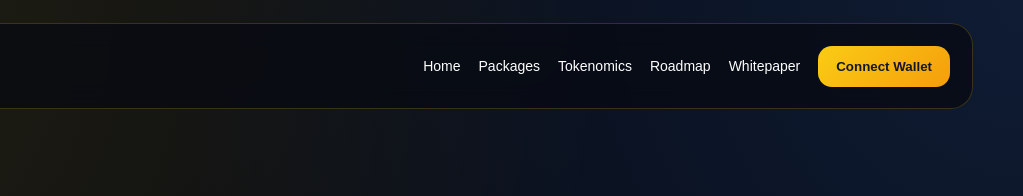
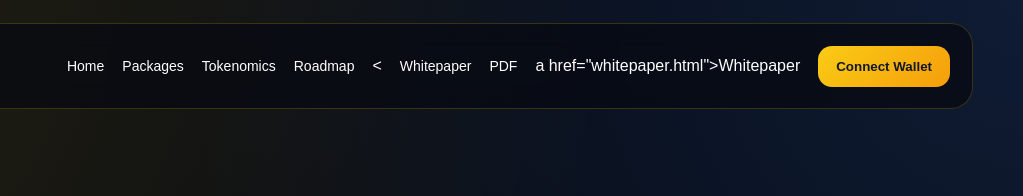
Before and after one commit to exaltcoin/https-exaltcoinsystem.com, a plain HTML site: page index.html in a window 1280 px wide. Shown: the top 196 px of the page, 257-1280 px from the left. Drawn offline with Linux system fonts and the light colour scheme.

Commit message:
Update index.html

```diff
--- a/index.html
+++ b/index.html
@@ -23,7 +23,8 @@
       <a href="packages.html">Packages</a>
       <a href="tokenomics.html">Tokenomics</a>
       <a href="roadmap.html">Roadmap</a>
-      <a href="whitepaper.html">Whitepaper</a>
+      <<a href="whitepaper.html">Whitepaper</a>
+<a href="docs/whitepaper.pdf" target="_blank">PDF</a>a href="whitepaper.html">Whitepaper</a>
       <button id="connectBtn">Connect Wallet</button>
     </div>
   </nav>
```
